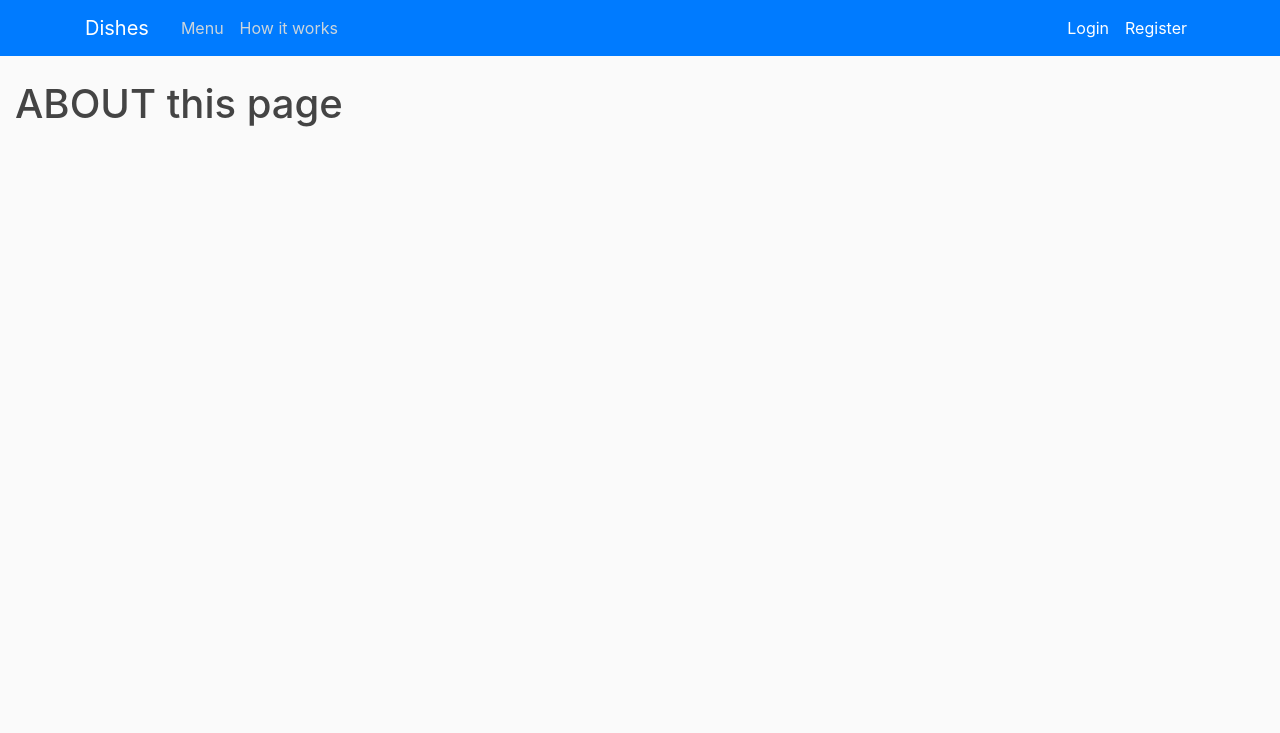
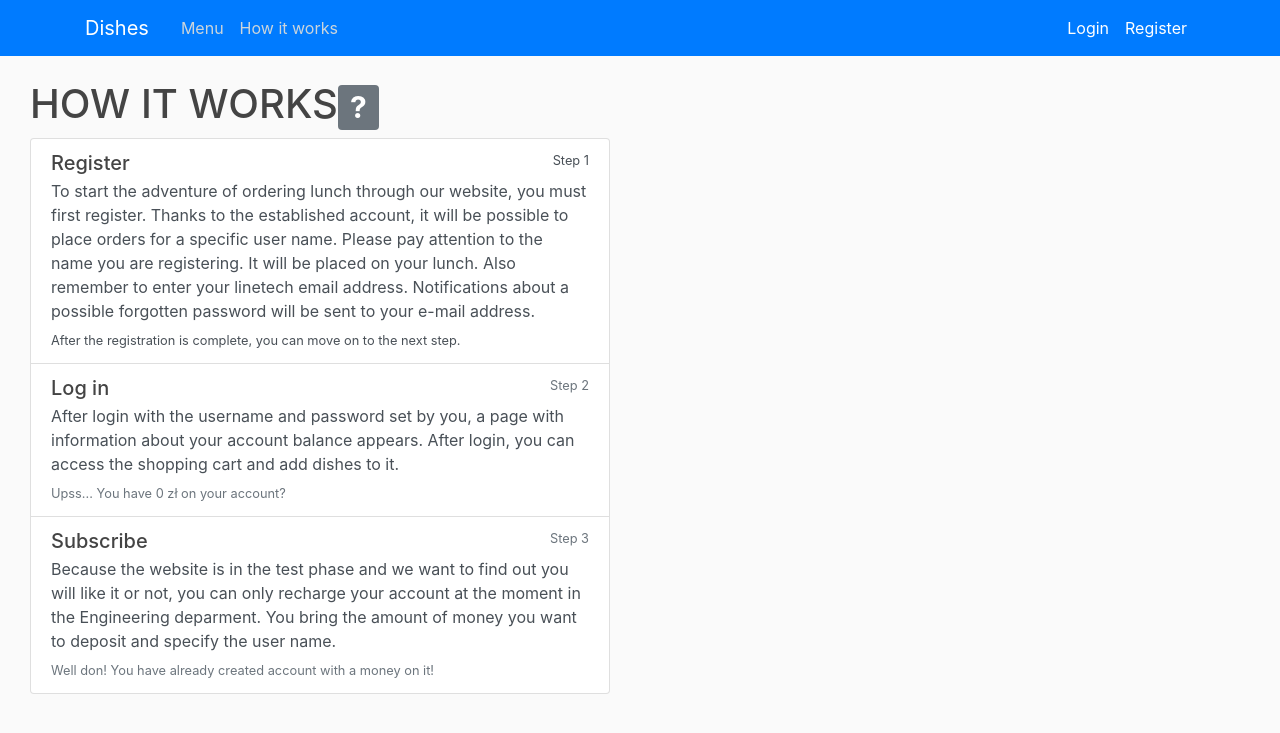
Before and after one commit to Guldier/Guldier, a Django app: page /about/ in a window 1280 px wide. Shown: the top 733 px of the page. Run offline with Django 3.2, Linux system fonts and the light colour scheme; parts of the project's set-up code (start-up, migrations or seed data) failed here and were passed over; some libraries are stand-ins or nearby versions.

Commit message:
about start

```diff
--- a/shop/templates/shop/about.html
+++ b/shop/templates/shop/about.html
@@ -1,6 +1,34 @@
 {% extends 'shop/base.html' %}
 {% block content %}
 
-    <h1>ABOUT this page</h1>
+    <div class="container-fluid">
+        <h1> HOW IT WORKS<span class="badge badge-secondary">?</span></h1>
+        <div class="list-group">
+            <a href="#" class="list-group-item list-group-item-action">
+                <div class="d-flex w-100 justify-content-between">
+                    <h5 class="mb-1">Register</h5>
+                    <small>Step 1</small>
+                </div>
+                <p class="mb-1">To start the adventure of ordering lunch through our website, you must first register. Thanks to the established account, it will be possible to place orders for a specific user name. Please pay attention to the name you are registering. It will be placed on your lunch. Also remember to enter your linetech email address. Notifications about a possible forgotten password will be sent to your e-mail address.</p>
+                <small>After the registration is complete, you can move on to the next step.</small>
+            </a>
+            <a href="#" class="list-group-item list-group-item-action">
+                <div class="d-flex w-100 justify-content-between">
+                    <h5 class="mb-1">Log in</h5>
+                    <small class="text-muted">Step 2</small>
+                </div>
+                <p class="mb-1">After login with the username and password set by you, a page with information about your account balance appears. After login, you can access the shopping cart and add dishes to it.</p>
+                <small class="text-muted">Upss... You have 0 zł on your account?</small>
+            </a>
+            <a href="#" class="list-group-item list-group-item-action">
+                <div class="d-flex w-100 justify-content-between">
+                    <h5 class="mb-1">Subscribe</h5>
+                    <small class="text-muted">Step 3</small>
+                </div>
+                <p class="mb-1">Because the website is in the test phase and we want to find out you will like it or not, you can only recharge your account at the moment in the Engineering deparment. You bring the amount of money you want to deposit and specify the user name. </p>
+                <small class="text-muted">Well don! You have already created account with a money on it!</small>
+            </a>
+        </div>
+    </div>
 
 {% endblock content %}
```
